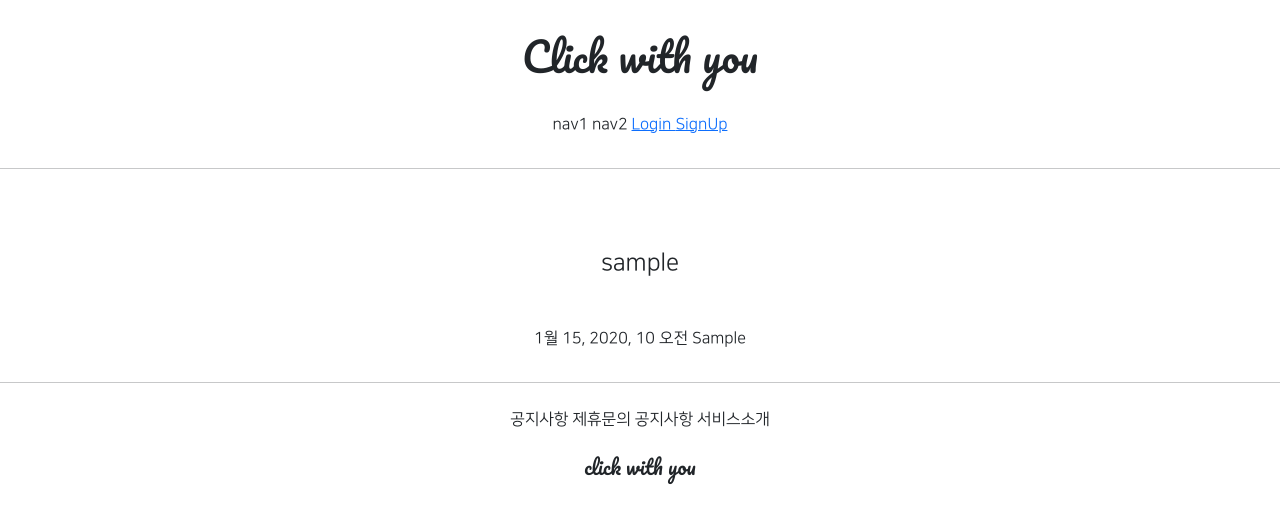
After one commit to solahyun/Hackathon_gis, a Django app: page /accounts/detail/1 in a window 1280 px wide. The commit adds this page. Shown: the top 523 px of the page. Run offline with Django 3.2, Linux system fonts and the light colour scheme; tables that the repository leaves empty hold one stand-in row (values such as "Sample post"); parts of the project's set-up code (start-up, migrations or seed data) failed here and were passed over; some libraries are stand-ins or nearby versions.

Commit message:
21/07/20 Tue commit 1

```diff
--- /dev/null
+++ b/accountapp/templates/accountapp/detail.html
@@ -0,0 +1,15 @@
+{% extends 'base.html' %}
+
+{% block content %}
+
+    <div class="text-center mw-500 m-auto">
+        <div class="m-5">
+            <h4> {{ target_user.username }} </h4>
+        </div>
+        <div>
+            {{ target_user.date_joined }}
+            {{ target_user.first_name }}
+        </div>
+    </div>
+
+{% endblock %}
--- a/accountapp/urls.py
+++ b/accountapp/urls.py
@@ -1,6 +1,6 @@
 from django.contrib.auth.views import LoginView, LogoutView
 from django.urls import path
-from accountapp.views import hello_world, AccountCreateView
+from accountapp.views import hello_world, AccountCreateView, AccountDetailView
 
 app_name = 'accountapp'
 
@@ -11,6 +11,7 @@ urlpatterns = [
          name='login'),
     path('logout/', LogoutView.as_view(), name='logout'),
 
-    path('create/', AccountCreateView.as_view(), name='create')
+    path('create/', AccountCreateView.as_view(), name='create'),
 
+    path('detail/<int:pk>', AccountDetailView.as_view(), name='detail'),
 ]
--- a/accountapp/views.py
+++ b/accountapp/views.py
@@ -5,7 +5,7 @@ from django.shortcuts import render
 
 # Create your views here.
 from django.urls import reverse, reverse_lazy
-from django.views.generic import CreateView
+from django.views.generic import CreateView, DetailView
 
 from accountapp.models import NewModel
 
@@ -31,3 +31,9 @@ class AccountCreateView(CreateView):
     form_class = UserCreationForm
     success_url = reverse_lazy('accountapp:hello_world')
     template_name = 'accountapp/create.html'
+
+
+class AccountDetailView(DetailView):
+    model = User
+    context_object_name = 'target_user'
+    template_name = 'accountapp/detail.html'
--- a/templates/base.html
+++ b/templates/base.html
@@ -3,7 +3,7 @@
 
 {% include 'head.html' %}
 
-<body style="font-family: 'NanumSquareB'">
+<body style="font-family: 'NanumSquareR'">
 
 {% include 'header.html' %}
 
--- a/templates/header.html
+++ b/templates/header.html
@@ -19,6 +19,11 @@
         </span>
         {% else %}
         <span>
+            <a href="{% url 'accountapp:detail' pk=user.pk %}">
+                MyPage
+            </a>
+        </span>
+        <span>
             <a href="{% url 'accountapp:logout' %}">
                 Logout
             </a>
```
